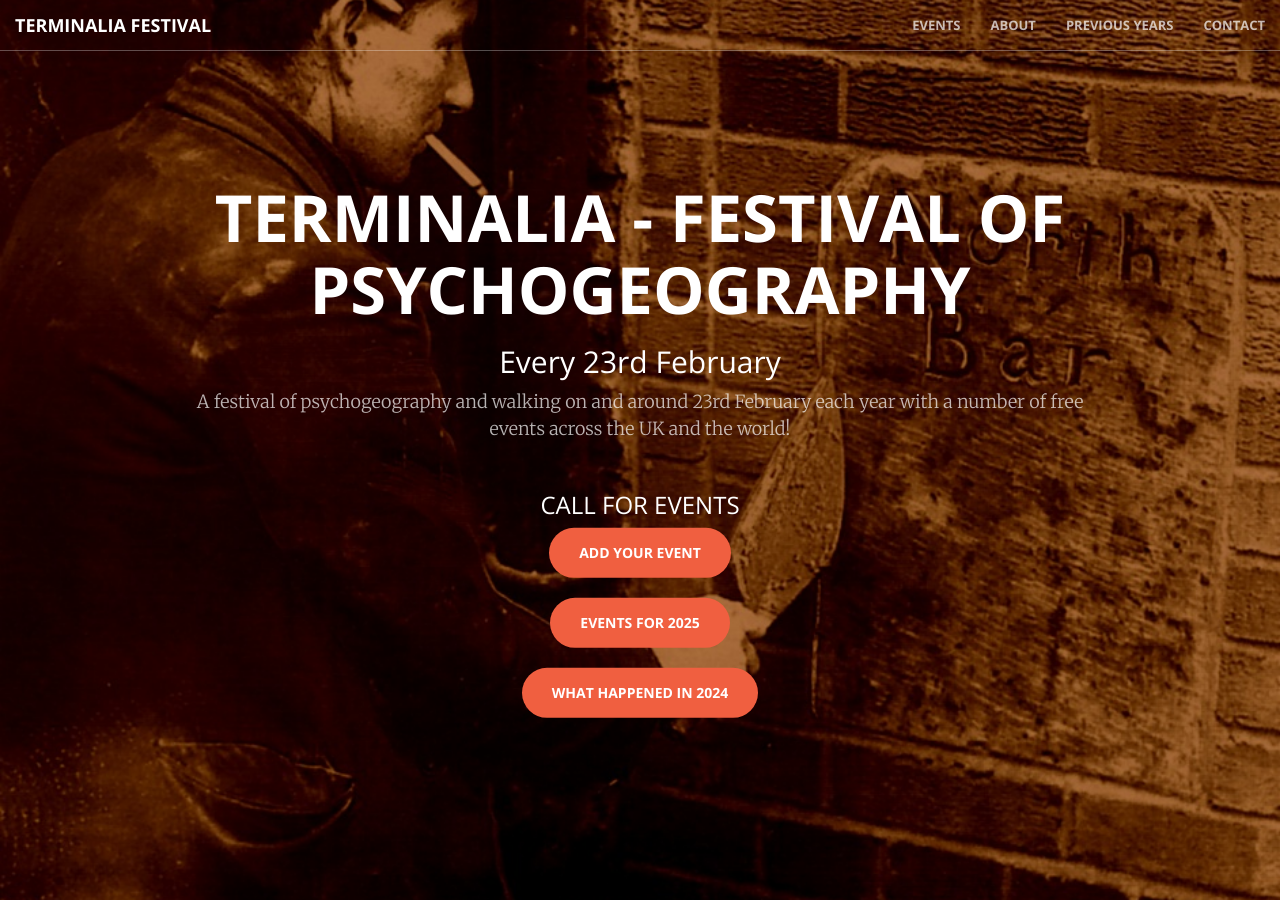
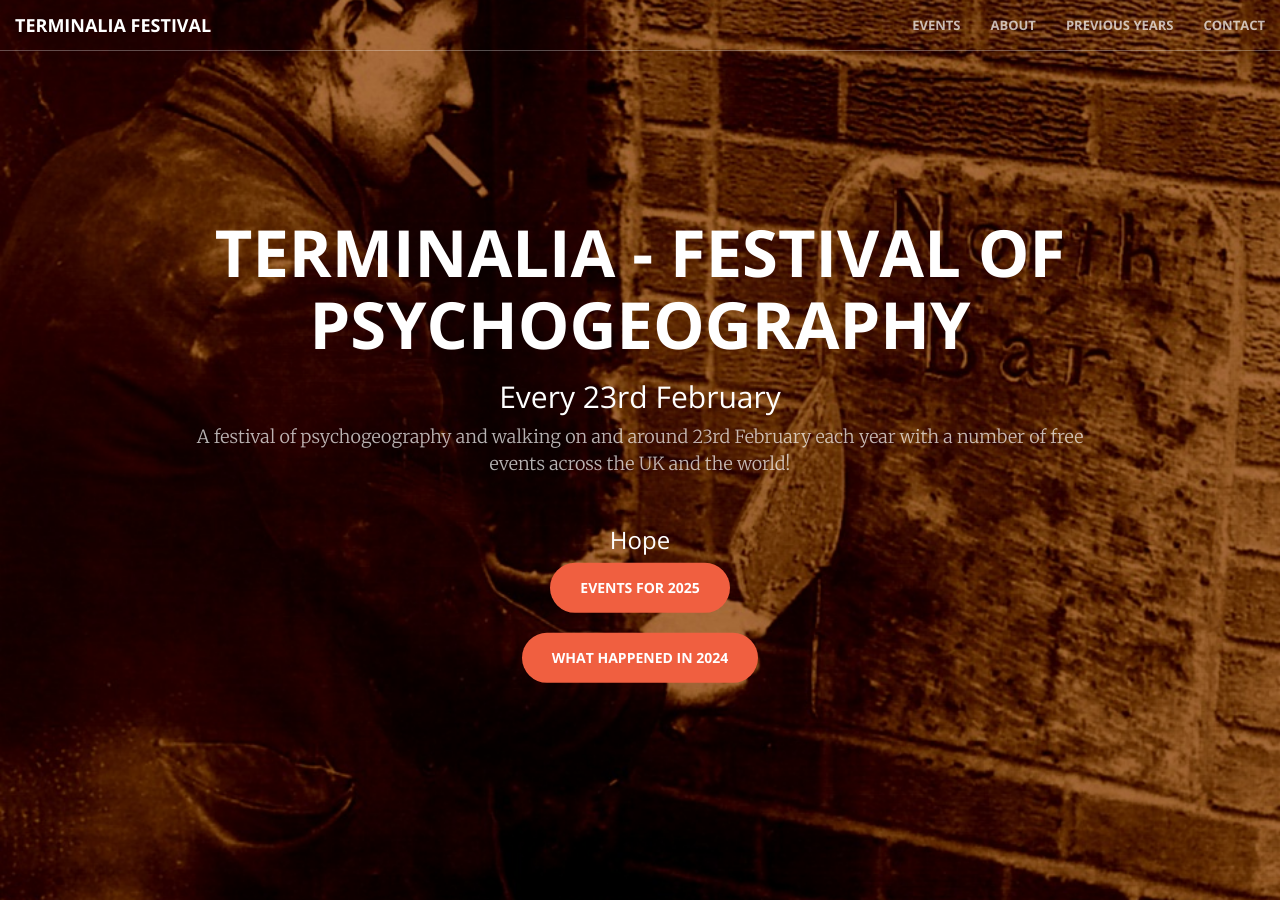
Before and after one commit to timwaters/terminalia, a Jekyll site: the page built from index.html, in a window 1280 px wide and 900 px high. Built offline with Jekyll 4.4.1, drawn with Linux system fonts in a browser that asks for light colours.

Commit message:
remove call

```diff
--- a/_includes/header.html
+++ b/_includes/header.html
@@ -5,8 +5,8 @@
             <h2>Every 23rd February</h2>
 
             <p>A festival of psychogeography and walking on and around 23rd February each year with a number of free events across the UK and the world!</p>
-             <h3>CALL FOR EVENTS</h3>
-            <a href="#more" class="btn btn-primary btn-xl page-scroll">Add Your Event</a>  <br /> <br />
+             <h3>Hope</h3>
+            <!-- <a href="#more" class="btn btn-primary btn-xl page-scroll">Add Your Event</a>  <br /> <br /> -->
             <a href="#events" class="btn btn-primary btn-xl page-scroll">Events for 2025</a>
             <br> <br >
             <a href="/past" class="btn btn-primary btn-xl page-scroll">What happened in 2024</a>
```
